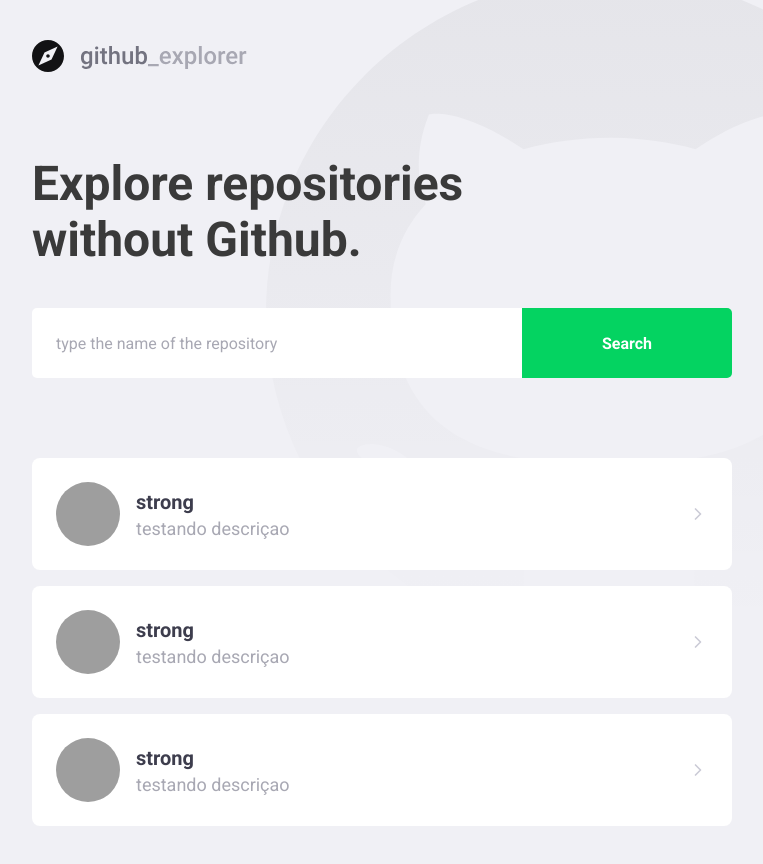
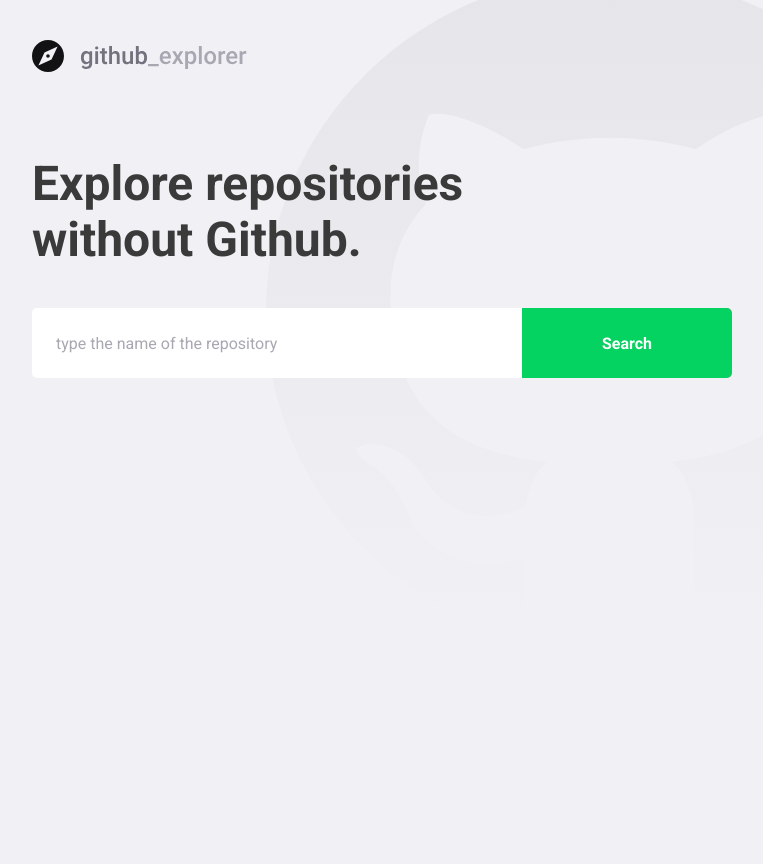
Before and after one commit to leonardobrm/Github-Explorer, a React (Create React App) app: page / in a window 1280 px wide. Shown: the whole page, without its empty margins (148-911 px from the left). After the commit the page ends 800 px from the top, so only its background shows below. Built offline with nearby package versions, Linux system fonts and the light colour scheme; grey boxes are pictures that could not be loaded.

Commit message:
:rocket: connection to the api

```diff
--- a/package.json
+++ b/package.json
@@ -11,6 +11,7 @@
     "@types/react": "^16.9.0",
     "@types/react-dom": "^16.9.0",
     "@types/react-router-dom": "^5.1.5",
+    "axios": "^0.20.0",
     "polished": "^3.6.7",
     "react": "^16.13.1",
     "react-dom": "^16.13.1",
--- a/src/pages/Dashboard/Dashboard.tsx
+++ b/src/pages/Dashboard/Dashboard.tsx
@@ -1,59 +1,66 @@
-import React from 'react';
+/* eslint-disable camelcase */
+import React, { useState, FormEvent } from 'react';
 import { FiChevronRight } from 'react-icons/fi';
+import api from '../../services/api';
 
 import logoImg from '../../assets/Logo.svg';
 
 import { Title, Form, Repositories } from './styles';
 
+interface Repository {
+  full_name: string;
+  description: string;
+  owner: {
+    login: string;
+    avatar_url: string;
+  };
+}
+
 const Dashboard: React.FC = () => {
+  const [newRepo, setNewRepo] = useState('');
+  const [repositories, setRepositories] = useState<Repository[]>([]);
+
+  async function handleAddRepository(
+    event: FormEvent<HTMLFormElement>,
+  ): Promise<void> {
+    // Todo: Error handling needs to be done
+    event.preventDefault();
+
+    const response = await api.get<Repository>(`repos/${newRepo}`);
+
+    const repository = response.data;
+
+    setRepositories([...repositories, repository]);
+    setNewRepo('');
+  }
+
   return (
     <>
       <img src={logoImg} alt="Github explorer" />
       <Title>Explore repositories without Github.</Title>
-      <Form>
-        <input placeholder="type the name of the repository" />
+      <Form onSubmit={handleAddRepository}>
+        <input
+          value={newRepo}
+          onChange={e => setNewRepo(e.target.value)}
+          placeholder="type the name of the repository"
+        />
         <button type="submit"> Search </button>
       </Form>
 
       <Repositories>
-        <a href="teste">
+        {repositories.map(repository => (
+          <a key={repository.full_name} href="teste">
             <img
-            src="https://avatars1.githubusercontent.com/u/52158381?s=460&u=24c3e7aec5d93076fde3d87fc3e42fd9267b0367&v=4"
-            alt="leonardo brasil"
+              src={repository.owner.avatar_url}
+              alt={repository.owner.login}
             />
             <div>
-            <strong>strong</strong>
-            <p>testando descriçao</p>
+              <strong>{repository.full_name}</strong>
+              <p>{repository.description}</p>
             </div>
-
             <FiChevronRight size={20} />
           </a>
-
-        <a href="teste">
-          <img
-            src="https://avatars1.githubusercontent.com/u/52158381?s=460&u=24c3e7aec5d93076fde3d87fc3e42fd9267b0367&v=4"
-            alt="leonardo brasil"
-          />
-          <div>
-            <strong>strong</strong>
-            <p>testando descriçao</p>
-          </div>
-
-          <FiChevronRight size={20} />
-        </a>
-
-        <a href="teste">
-          <img
-            src="https://avatars1.githubusercontent.com/u/52158381?s=460&u=24c3e7aec5d93076fde3d87fc3e42fd9267b0367&v=4"
-            alt="leonardo brasil"
-          />
-          <div>
-            <strong>strong</strong>
-            <p>testando descriçao</p>
-          </div>
-
-          <FiChevronRight size={20} />
-        </a>
+        ))}
       </Repositories>
     </>
   );
--- a/src/pages/Dashboard/styles.ts
+++ b/src/pages/Dashboard/styles.ts
@@ -76,8 +76,8 @@
     }
 
     div {
-      margin-left: 16px;
-
+      margin-left: 0 16px;
+      flex: 1;
       strong {
         font-size: 20px;
         color: #3d3d4d;
--- /dev/null
+++ b/src/services/api.ts
@@ -0,0 +1,7 @@
+import axios from 'axios';
+
+const api = axios.create({
+  baseURL: 'https://api.github.com/',
+});
+
+export default api;
```
Also changed, not shown: .eslintrc.json, 1 other file (tests, documents, lock files or other folders). Lines whose indentation alone changed are shown as unchanged.
